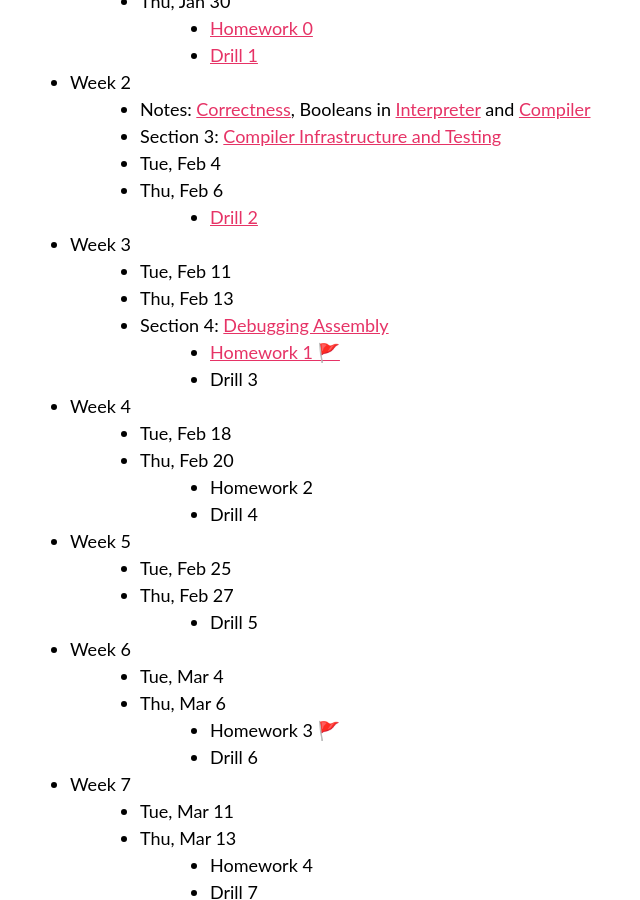
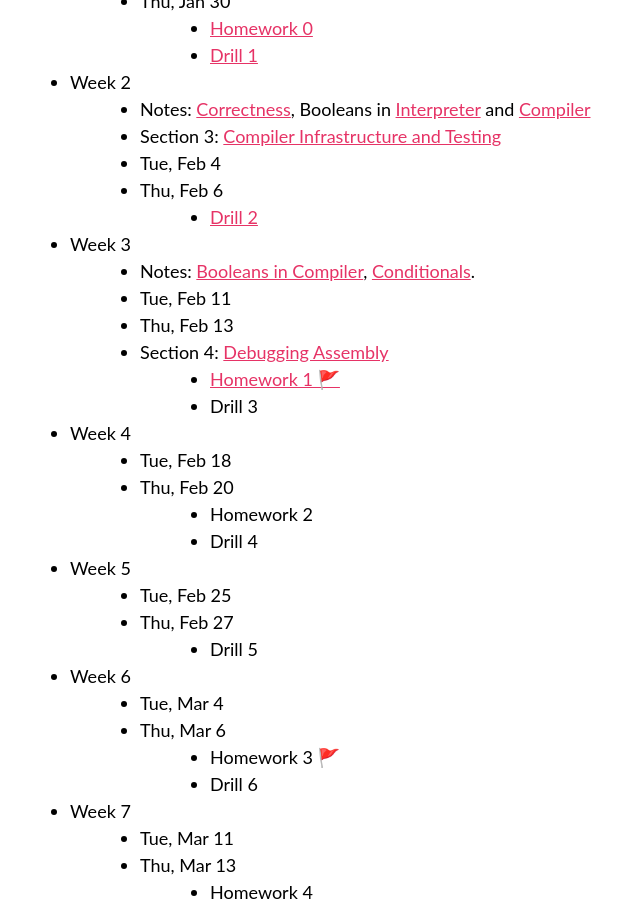
Before and after one commit to berkeley-cs164-sp25/berkeley-cs164-sp25.github.io, a Jekyll site: the page built from schedule.md, in a window 1280 px wide and 900 px high, scrolled down 734 px. Shown: the whole window, without its empty margins (240-880 px from the left). Built offline with Jekyll 4.4.1, drawn with Linux system fonts in a browser that asks for light colours; our own code applies the rules of GitHub Pages for plain Markdown files.

Commit message:
update lecture

```diff
--- a/schedule.md
+++ b/schedule.md
@@ -31,6 +31,7 @@ Assignments (Drills and Homeworks) are **due at 9pm on the day listed**.
 		- [Drill 2](https://bcourses.berkeley.edu/courses/1542169/quizzes/2494767)
 - Week 3
 	<!-- - binops,names -->
+	- Notes: [Booleans in Compiler](./notes/05-Booleans-2.html), [Conditionals](./notes/06-Conditionals.html).
 	- Tue, Feb 11
 	- Thu, Feb 13
 	- Section 4: [Debugging Assembly](https://classroom.github.com/a/pNqcwhUk)
```
